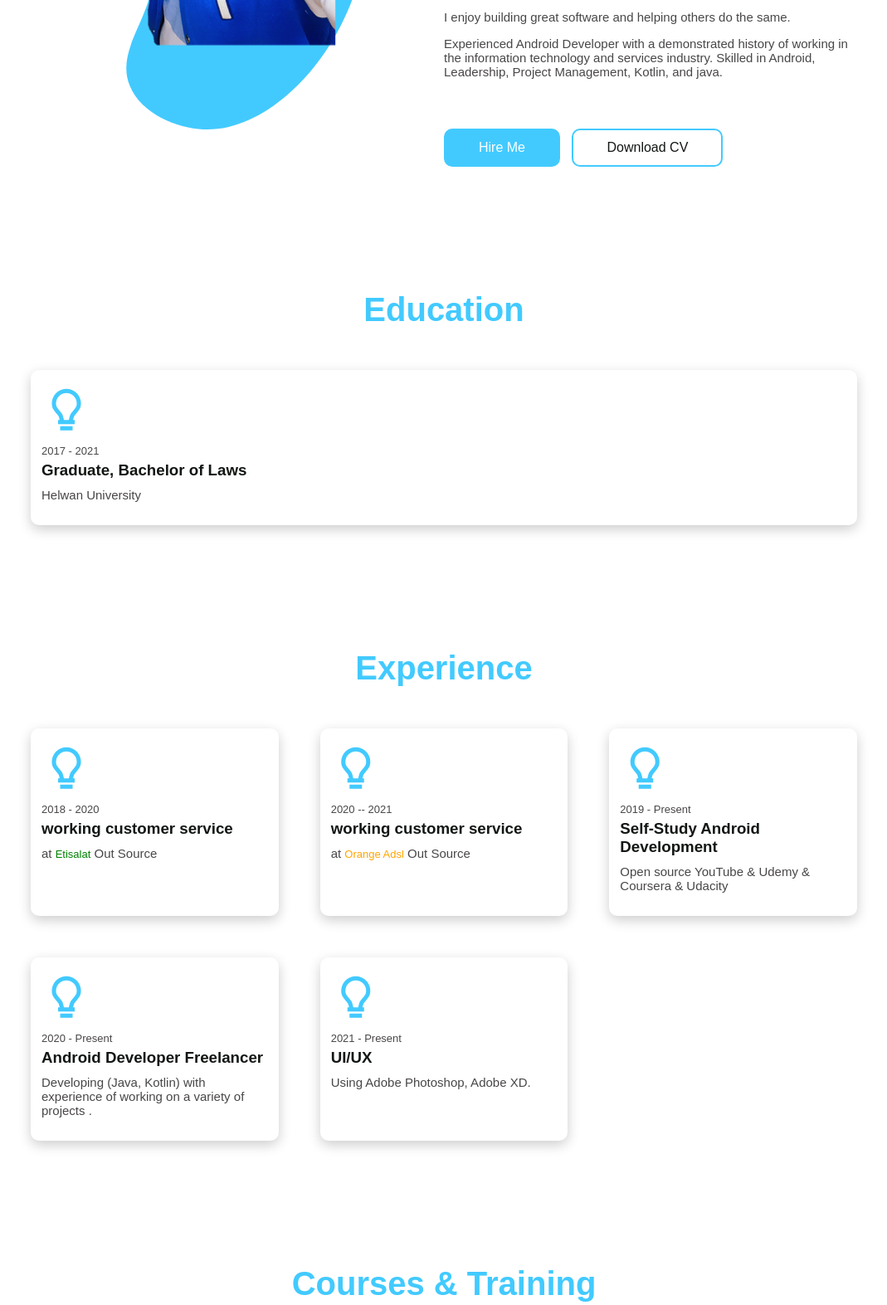
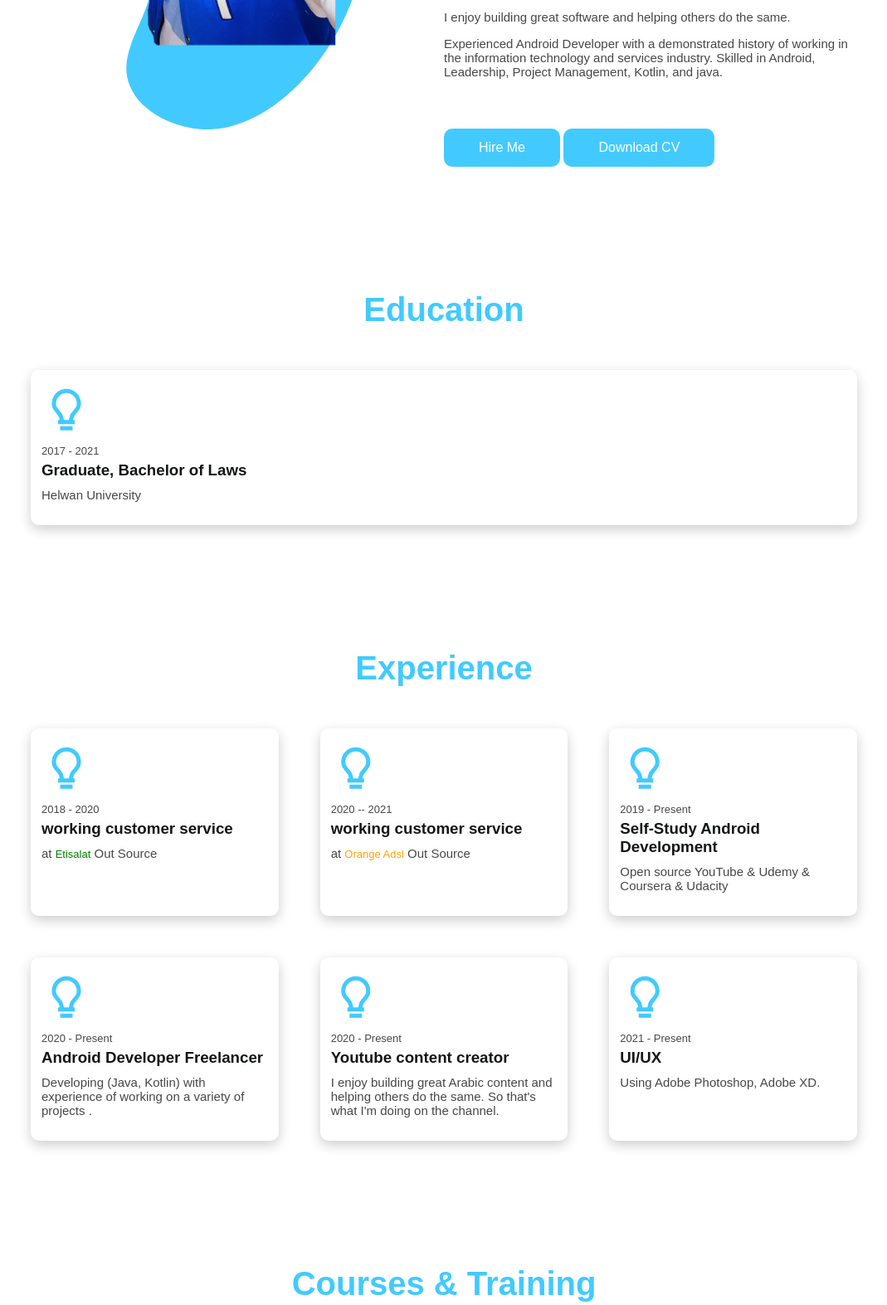
Before and after one commit to mohamedtamer0/PortfolioWeb, a plain HTML site: page index.html in a window 1280 px wide. Shown: the part 1274-2847 px from the top of the page at 83% size, without its empty margins (105-1174 px from the left). Drawn offline with nearby package versions, Linux system fonts and the light colour scheme; a script that the page names is missing.

Commit message:
update cv

```diff
--- a/index.html
+++ b/index.html
@@ -127,7 +127,7 @@
         PROJECTS</a>
       <a href="mailto: mt4452242@gmail.com" class="btn btn-hero">Hire Me</a>
       <br>
-      <a href="#" class="btn btn-hero">Download CV</a>
+      <a href="./cv/Mohamed Tamer.pdf" class="btn btn-hero" download>Download CV</a>
     </div>
   </header>
   <!-- About Section -->
@@ -181,7 +181,7 @@
           </p>
           <div class="buttons">
             <a href="mailto: mt4452242@gmail.com" class="btn btn-hero">Hire Me</a>
-            <a href="#" class="btn outline">Download CV</a>
+            <a href="./cv/Mohamed Tamer.pdf" class="btn btn-hero" download>Download CV</a>
           </div>
         </div>
       </div>
@@ -240,6 +240,15 @@
           <p>
             Developing (Java, Kotlin) with experience of working on a variety of projects . </p>
         </div>
+
+        <div class="col" data-aos="fade-up" data-aos-duration="1300">
+          <div class="icon"><i class="bx bx-bulb"></i></div>
+          <span>2020 - Present</span>
+          <h3>Youtube content creator</h3>
+          <p>I enjoy building great Arabic content and helping others do the same. So that's what I'm doing on the channel. </p>
+        </div>
+
+
         <div class="col" data-aos="fade-up" data-aos-duration="1300">
           <div class="icon"><i class="bx bx-bulb"></i></div>
           <span>2021 - Present</span>
@@ -247,6 +256,7 @@
           <p>
             Using Adobe Photoshop, Adobe XD. </p>
         </div>
+
       </div>
   </section>
 
```
Also changed, not shown: 1 other file.
